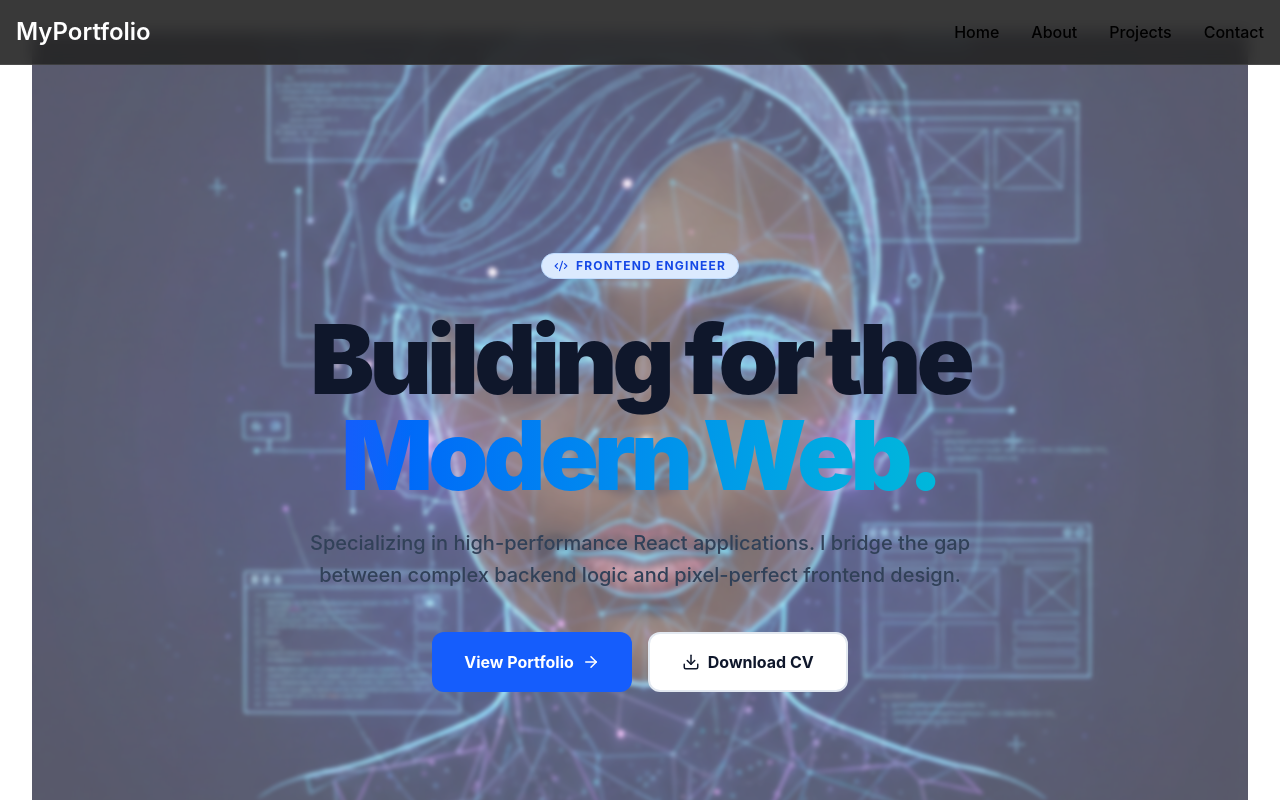
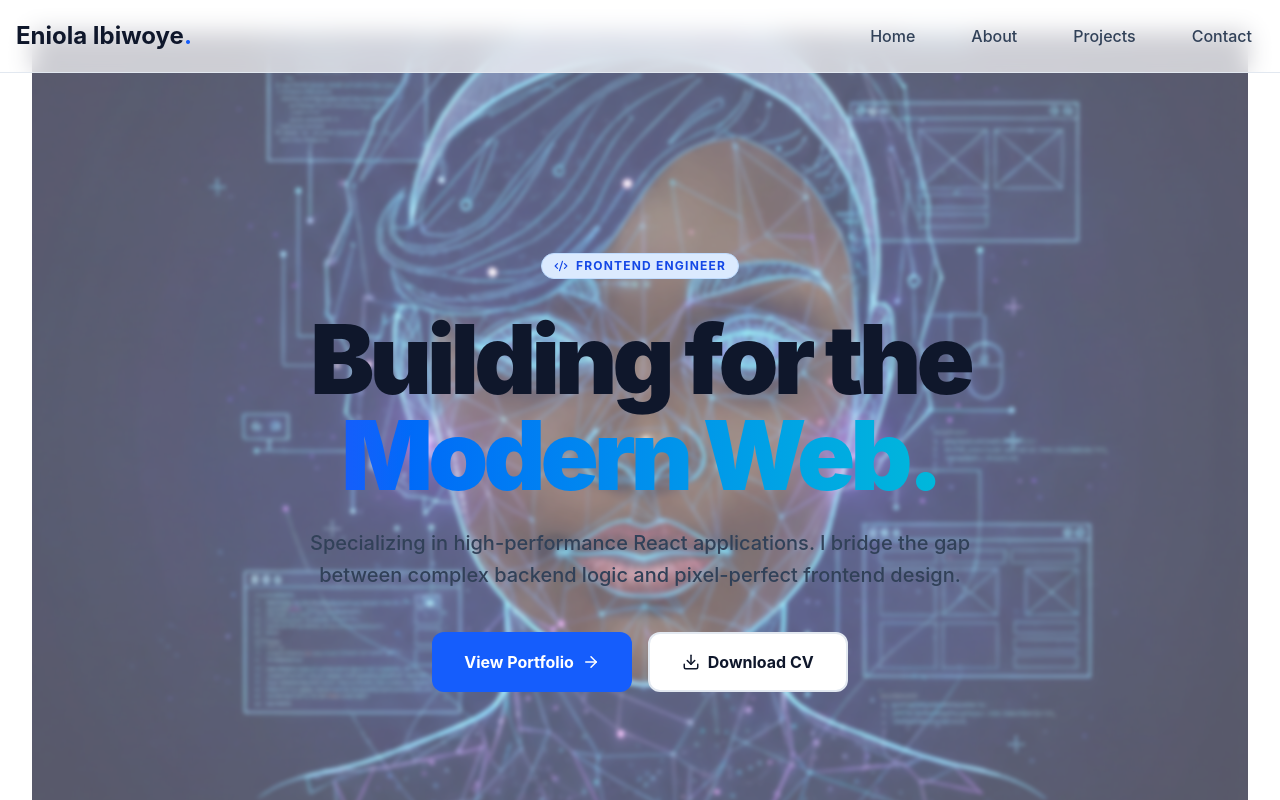
Before and after one commit to Niwani/my-portfolio, a React (Vite) app: page / in a window 1280 px wide. Shown: the top 800 px of the page. Built offline with nearby package versions, Linux system fonts and the light colour scheme.

Commit message:
feat: Add styling to NavBar

```diff
--- a/src/components/Navbar.jsx
+++ b/src/components/Navbar.jsx
@@ -21,13 +21,14 @@ const Navbar = () => {
     ];
 
     return (
-        <nav className="fixed w-full z-50 bg-[#242424]/90 backdrop-blur-sm border-b border-white/10 top-0 start-0">
+        <nav className="fixed w-full z-50 transition-all duration-300 bg-white/70 dark:bg-slate-950/80 backdrop-blur-md border-b border-slate-200 dark:border-slate-800 top-0 start-0">
             <div className="max-w-screen-xl flex flex-wrap items-center justify-between mx-auto p-4">
 
                 {/* Logo */}
-                <a href="#" className="flex items-center space-x-3 rtl:space-x-reverse">
-                    <span className="self-center text-2xl font-semibold whitespace-nowrap text-white">
-                        MyPortfolio
+                <a href="#" className="flex items-center space-x-3 rtl:space-x-reverse group">
+                    <span className="self-center text-xl md:text-2xl font-bold whitespace-nowrap text-slate-900 dark:text-white group-hover:text-blue-600 dark:group-hover:text-blue-400 transition-colors">
+                        Eniola Ibiwoye
+                        <span className="text-blue-600 dark:text-blue-400">.</span>
                     </span>
                 </a>
 
@@ -35,7 +36,7 @@ const Navbar = () => {
                 <button
                     onClick={() => setIsOpen(!isOpen)}
                     type="button"
-                    className="inline-flex items-center p-2 w-10 h-10 justify-center text-sm text-gray-400 rounded-lg md:hidden hover:bg-gray-700 focus:outline-none focus:ring-2 focus:ring-gray-600"
+                    className="inline-flex items-center p-2 w-10 h-10 justify-center text-sm text-slate-500 rounded-lg md:hidden hover:bg-slate-100 dark:text-slate-400 dark:hover:bg-slate-800 focus:outline-none focus:ring-2 focus:ring-slate-200 dark:focus:ring-slate-700 transition-colors"
                     aria-controls="navbar-default"
                     aria-expanded={isOpen}
                 >
@@ -47,12 +48,12 @@ const Navbar = () => {
 
                 {/* Navbar Links */}
                 <div className={`${isOpen ? 'block' : 'hidden'} w-full md:block md:w-auto`} id="navbar-default">
-                    <ul className="font-medium flex flex-col p-4 md:p-0 mt-4 border border-gray-700 rounded-lg bg-[#242424] md:flex-row md:space-x-8 rtl:space-x-reverse md:mt-0 md:border-0 md:bg-transparent">
+                    <ul className="font-medium flex flex-col p-4 md:p-0 mt-4 border border-slate-100 rounded-lg bg-white/50 md:bg-transparent dark:bg-slate-900/50 md:dark:bg-transparent md:flex-row md:space-x-8 rtl:space-x-reverse md:mt-0 md:border-0 dark:border-slate-700">
                         {navLinks.map((link) => (
                             <li key={link.name}>
                                 <button
                                     onClick={() => scrollToSection(link.id)}
-                                    className="block py-2 px-3 rounded-sm hover:bg-gray-700 md:hover:bg-transparent md:border-0 md:hover:text-blue-500 md:p-0 cursor-pointer"
+                                    className="block py-2 px-3 w-full text-left md:w-auto rounded-md text-slate-700 dark:text-slate-300 hover:text-blue-600 dark:hover:text-blue-400 hover:bg-slate-100 md:hover:bg-transparent dark:hover:bg-slate-800 md:dark:hover:bg-transparent transition-all"
                                 >
                                     {link.name}
                                 </button>
```
